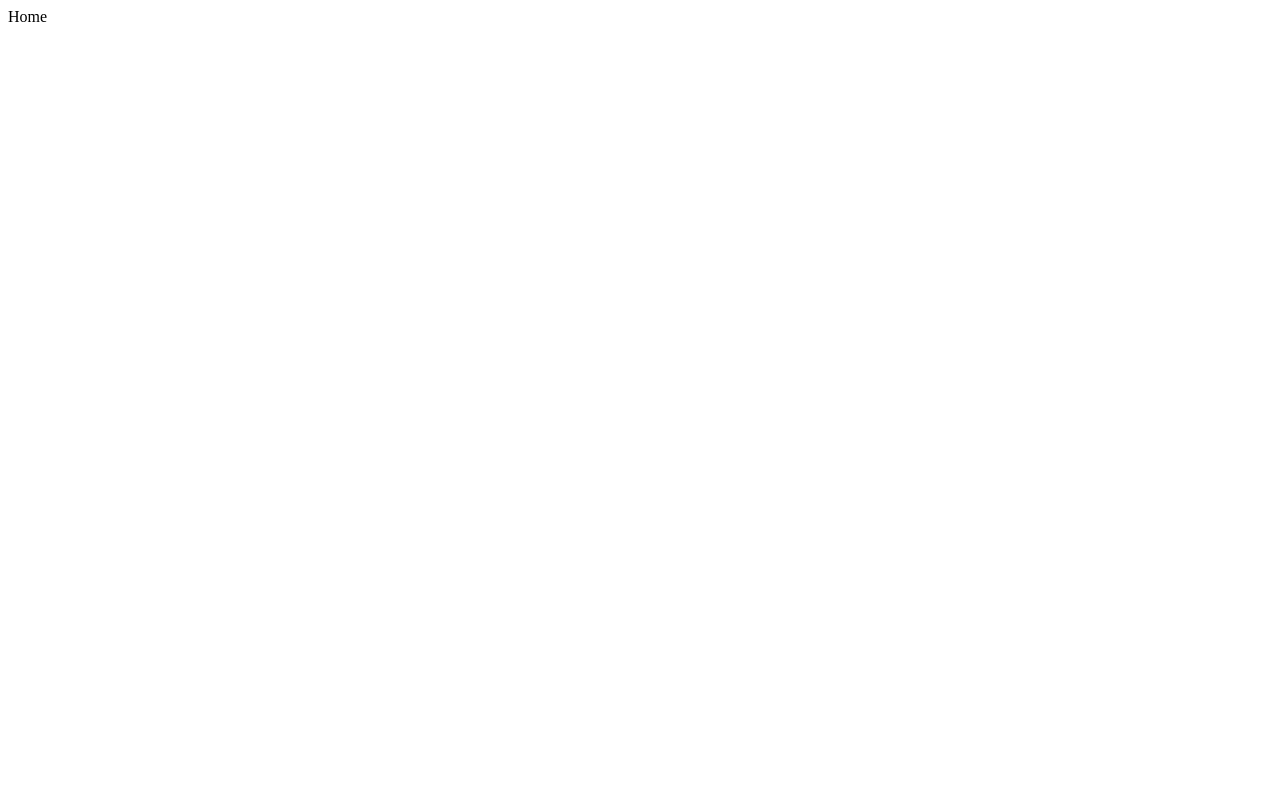
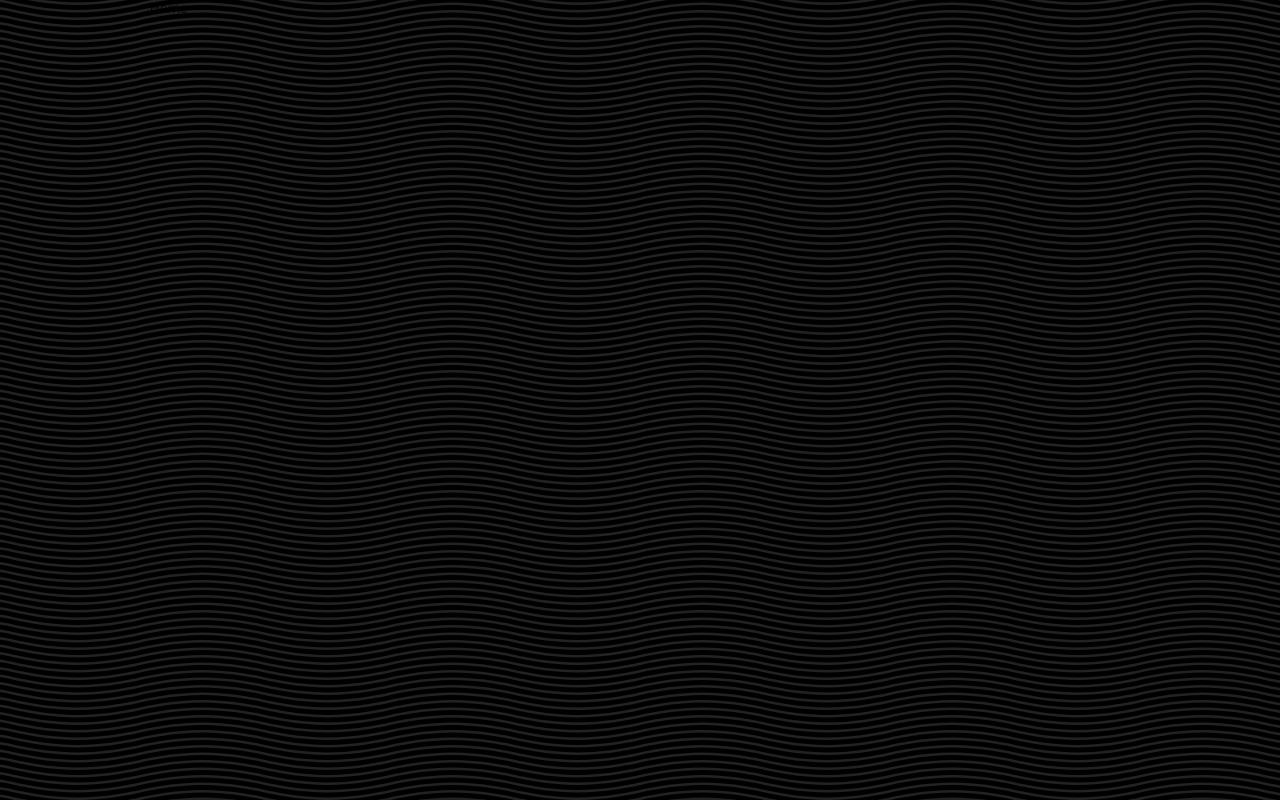
Before and after one commit to brunobc/bbcshoes, a React (Create React App) app: page / in a window 1280 px wide. Built offline with nearby package versions, Linux system fonts and the light colour scheme.

Commit message:
Set global style

```diff
--- a/package.json
+++ b/package.json
@@ -9,7 +9,8 @@
     "react": "^16.13.1",
     "react-dom": "^16.13.1",
     "react-router-dom": "^5.2.0",
-    "react-scripts": "3.4.1"
+    "react-scripts": "3.4.1",
+    "styled-components": "^5.1.0"
   },
   "scripts": {
     "start": "react-scripts start",
--- a/src/App.js
+++ b/src/App.js
@@ -1,11 +1,14 @@
 import React from 'react'
 import { BrowserRouter } from 'react-router-dom'
+
+import GlobalStyle from './styles/global'
 import Routes from './routes'
 
 function App() {
   return (
     <BrowserRouter>
       <Routes />
+      <GlobalStyle />
     </BrowserRouter>
   )
 }
--- a/src/routes.js
+++ b/src/routes.js
@@ -7,7 +7,7 @@
 export default function Routes() {
   return (
     <Switch>
-      <Route path="/" component={Home} />
+      <Route path="/" exact component={Home} />
       <Route path="/cart" component={Cart} />
     </Switch>
   )
--- /dev/null
+++ b/src/styles/global.js
@@ -0,0 +1,33 @@
+import { createGlobalStyle } from 'styled-components'
+
+import background from '../assets/images/background.svg'
+
+export default createGlobalStyle`
+  @import url('https://fonts.googleapis.com/css2?family=Roboto:wght@100;300&display=swap');
+
+  * {
+    margin: 0;
+    padding: 0;
+    outline: 0;
+    box-sizing: border-box
+  }
+
+  body {
+    background: #191919 url(${background}) repeat center top;
+    -webkit-font-smoothing: antialiased
+  }
+
+  body, input, button {
+    font: 14px Roboto, sans-serif;
+  }
+
+  #root {
+    max-width: 1020px;
+    margin: 0 auto;
+    padding: 0 20px 50px;
+  }
+
+  button: {
+    cursor: pointer;
+  }
+`
```
Also changed, not shown: src/assets/images/background.svg (added), 1 other file (tests, documents, lock files or other folders).
